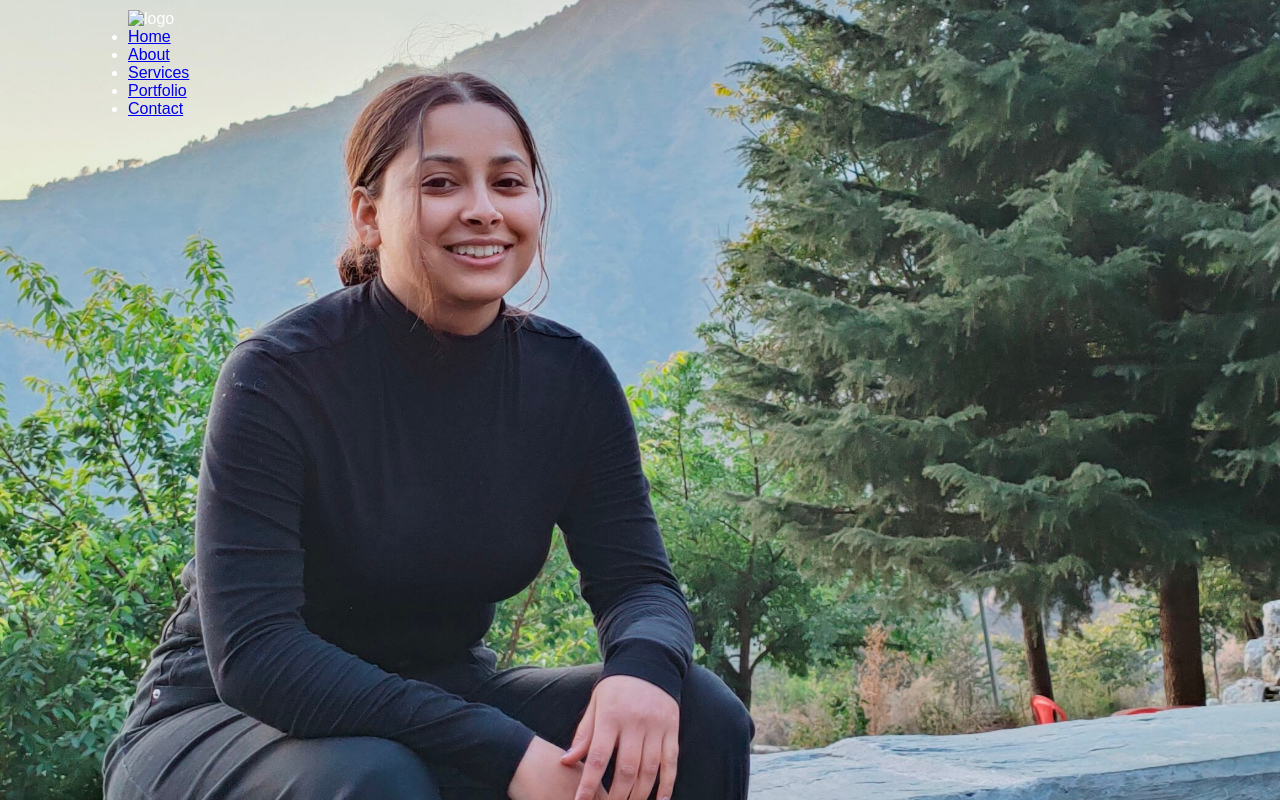
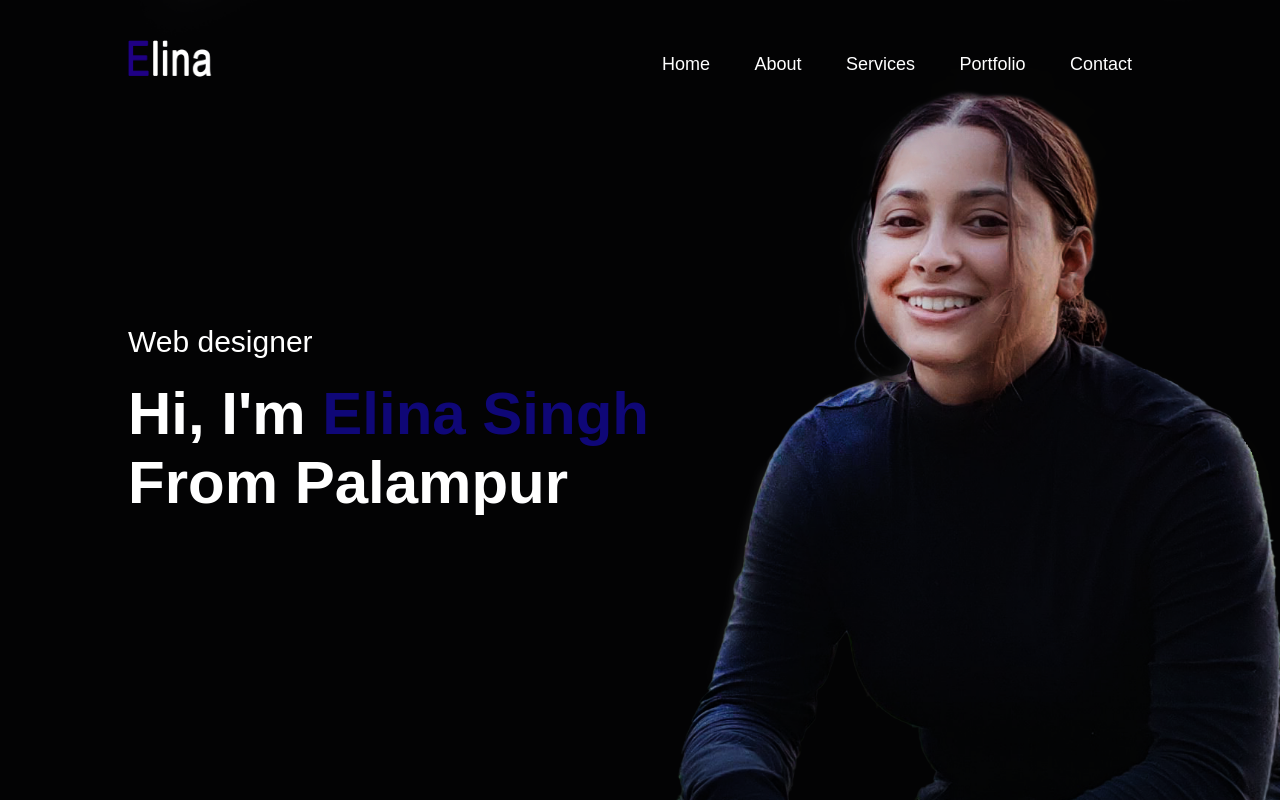
Before and after one commit to elinasingh/My-Portfolio, a plain HTML site: page index.html in a window 1280 px wide. Drawn offline with Linux system fonts and the light colour scheme.

Commit message:
completed header

```diff
--- a/index.html
+++ b/index.html
@@ -21,6 +21,10 @@
                     <li><a href = "#">Contact</a></li>
                 </ul>
             </nav>
+            <div class="header-text">
+                <p>Web designer</p>
+                <h1>Hi, I'm <span>Elina Singh</span> <br/> From Palampur</h1>
+            </div>
         </div>
 
     </div>
--- a/styles.css
+++ b/styles.css
@@ -13,11 +13,64 @@ body{
 #header{
     width: 100%;
     height: 100vh;
-    background-image: url(images/elina.jpg);
+    background-image: url(images/el-background.png);
     background-size: cover;
-    background-position: center;
+
 }
 
 .container{
     padding: 10px 10%;
 }
+
+nav {
+    display: flex;
+    align-items: center;
+    justify-content: center;
+    flex-wrap: wrap;
+
+}
+
+.logo {
+    width: 140px;
+    margin-right: auto;
+}
+
+nav ul li {
+    display: inline-flex;
+    list-style: none;
+    margin: 10px 20px;
+
+}
+
+nav ul li a {
+    color: #fff;
+    text-decoration: none;
+    font-size: 18px;
+    position: relative;
+}
+nav ul li a::after{
+    content: '';
+    width: 0;
+    height: 3px;
+    background: #0f0777;
+    position: absolute;
+    left: 0;
+    bottom: -6px;
+    transition: 0.5s;
+}
+
+ nav ul li a:hover::after{
+    width: 100%;
+}
+
+.header-text{
+    margin-top: 20%;
+    font-size: 30px;
+}
+.header-text h1 {
+    font-size: 60px;
+    margin-top: 20px;
+}
+.header-text h1 span {
+    color: #0F0777 ;
+}
```
Also changed, not shown: images/el-background.png (added), images/elina.jpg (deleted), images/logo.png (added).
